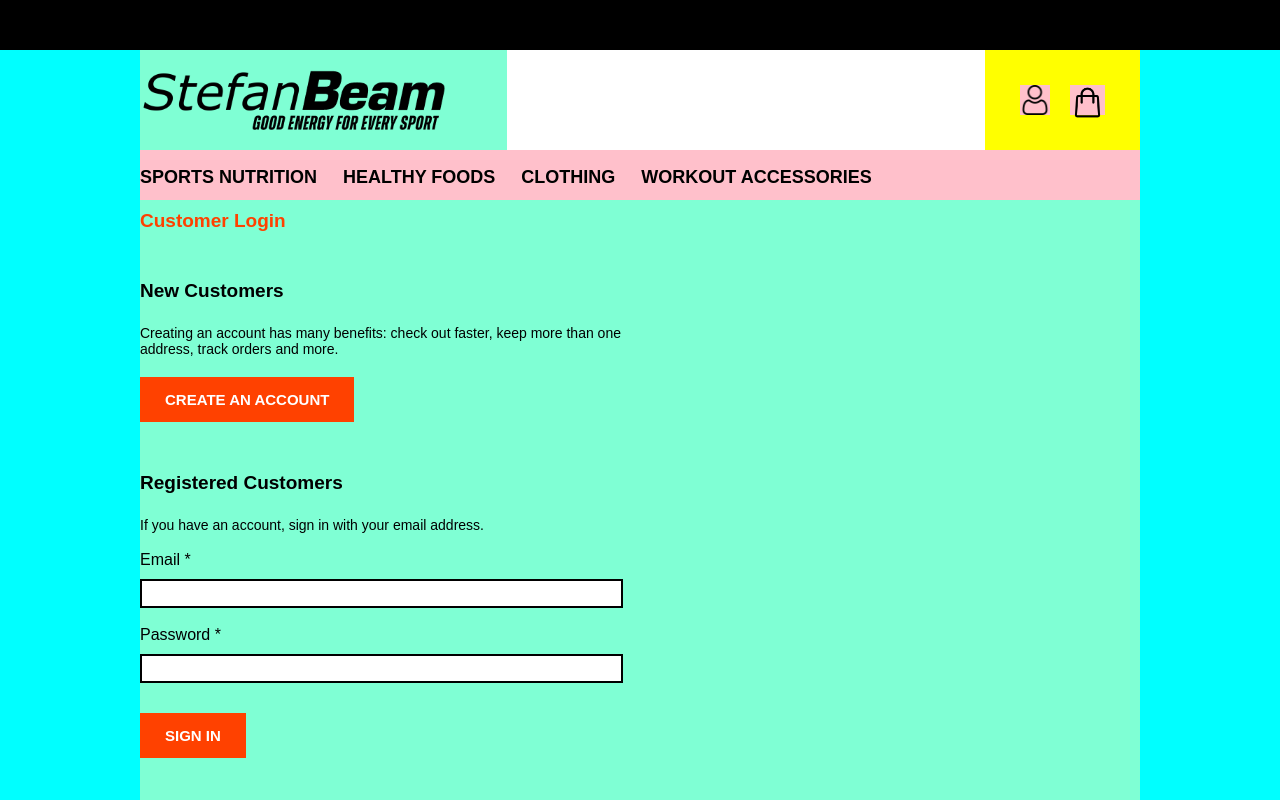
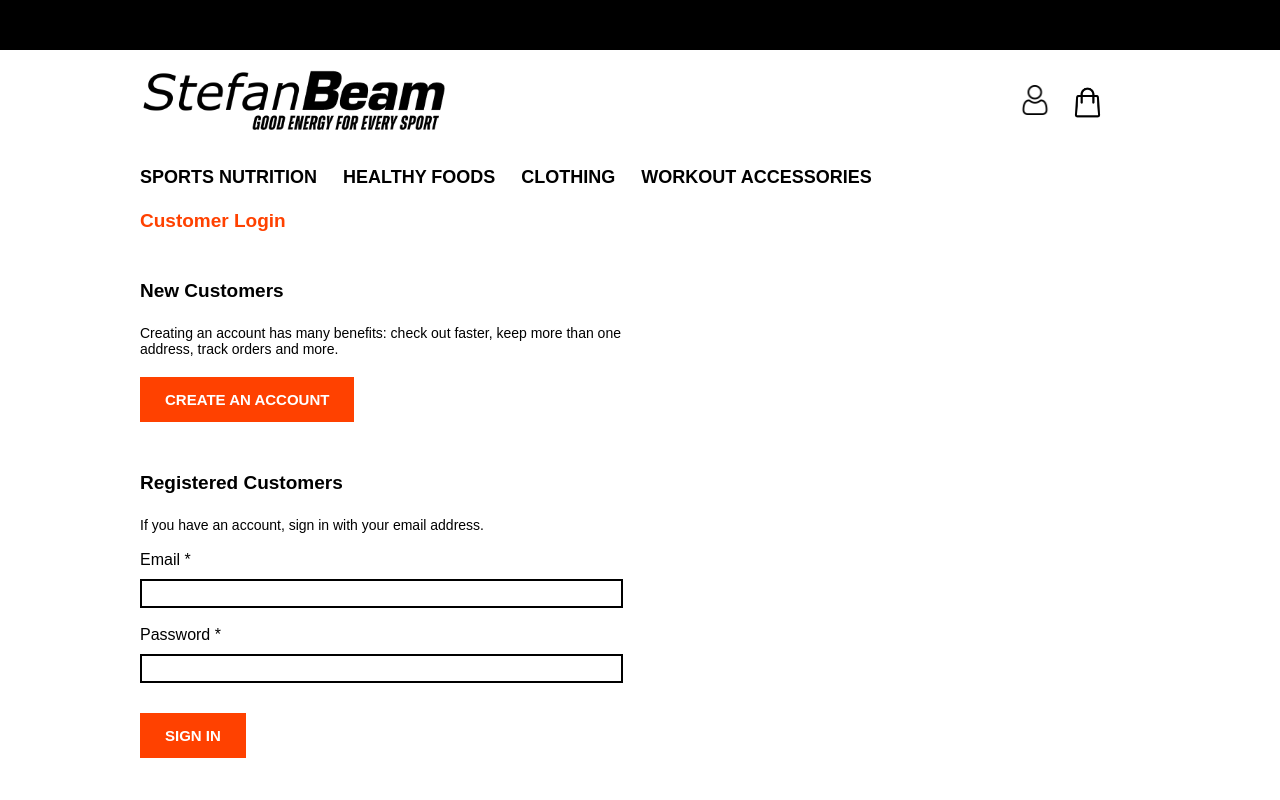
Before and after one commit to BadGuyGTX750/StefanBeam-UI, a React app in the folder UI/: page /login in a window 1280 px wide. Shown: the top 800 px of the page. Built offline with nearby package versions, Linux system fonts and the light colour scheme.

Commit message:
Changed the theme of the site to the original colors

```diff
--- a/UI/src/components/navbar/Navbar.css
+++ b/UI/src/components/navbar/Navbar.css
@@ -19,27 +19,27 @@
 .site-logo {
     padding: 15px;
     padding-left: 2px;
-    background-color: aquamarine;
+    background-color: white;
 }
 
 .auth-cart {
     padding: 35px;
-    background-color: yellow;
+    background-color: white;
     display: flex;
 
 }
 
 .auth-cart .auth{
     margin-right: 20px;
-    background-color: pink;
+    background-color: white;
 }
 
 .auth-cart .cart {
-    background-color: pink;
+    background-color: white;
 }
 
 .categories {
-    background-color: pink;
+    background-color: white;
     height: 50px;
     width: 1000px;
     margin: auto;
--- a/UI/src/pages/homepage/HomePage.css
+++ b/UI/src/pages/homepage/HomePage.css
@@ -3,7 +3,7 @@
 }
 
 .content {
-    background-color: aqua;
+    background-color: white;
 }
 
 .spotlight {
--- a/UI/src/pages/loginpage/LoginPage.css
+++ b/UI/src/pages/loginpage/LoginPage.css
@@ -1,7 +1,7 @@
 
 
 .login-page-title {
-    background-color: aquamarine;
+    background-color: white;
     height: 60px;
     width: 1000px;
     margin: auto;
@@ -18,7 +18,7 @@
 .login-formular-section {
     font-size: 16px;
     font-family: sans-serif;
-    background-color: aquamarine;
+    background-color: white;
     min-height: 550px;
     height: 60vh;
     width: 1000px;
@@ -84,7 +84,6 @@
     padding: 10px;
     font-size: 16px;
     font-family: sans-serif;
-    font-weight: bold;
     text-align: left;
     background-color: rgb(255, 104, 17);
 }
--- a/UI/src/pages/registerpage/RegisterPage.css
+++ b/UI/src/pages/registerpage/RegisterPage.css
@@ -1,7 +1,7 @@
 
 
 .register-page-title {
-    background-color: aquamarine;
+    background-color: white;
     height: 60px;
     width: 1000px;
     margin: auto;
@@ -18,7 +18,7 @@
 .register-formular-section {
     font-size: 16px;
     font-family: sans-serif;
-    background-color: aquamarine;
+    background-color: white;
     min-height: 400px;
     height: 60vh;
     width: 1000px;
@@ -86,7 +86,6 @@
     padding: 10px;
     font-size: 16px;
     font-family: sans-serif;
-    font-weight: bold;
     text-align: center;
     background-color: rgb(255, 104, 17);
 }
@@ -100,7 +99,6 @@
     padding: 10px;
     font-size: 16px;
     font-family: sans-serif;
-    font-weight: bold;
     text-align: center;
     background-color: rgb(255, 104, 17);
 }
```
Also changed, not shown: UI/early_dev_images/login_page_1.png (added), UI/early_dev_images/register_page_1.png (added).
